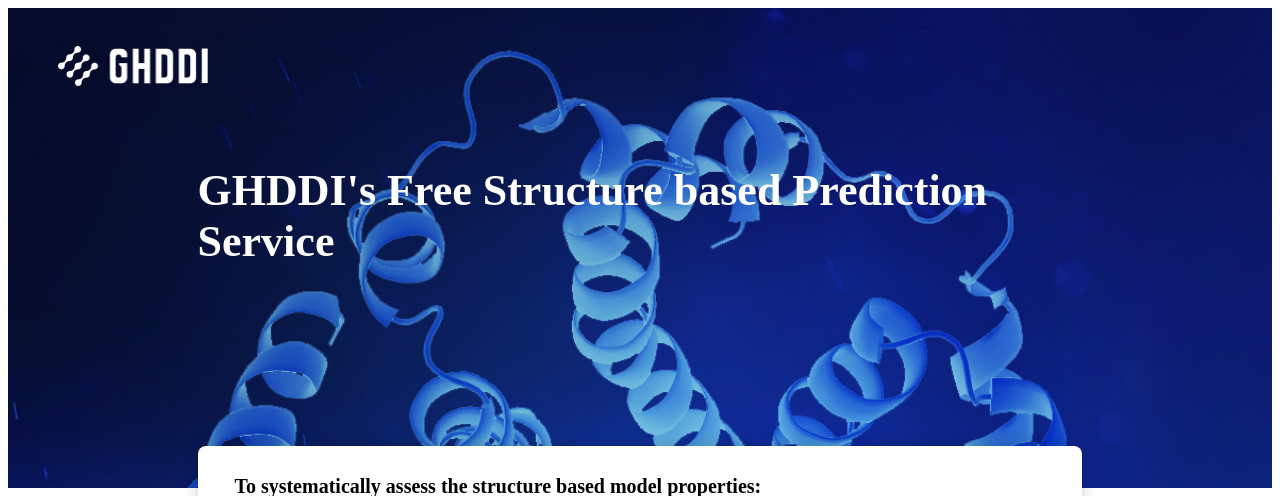
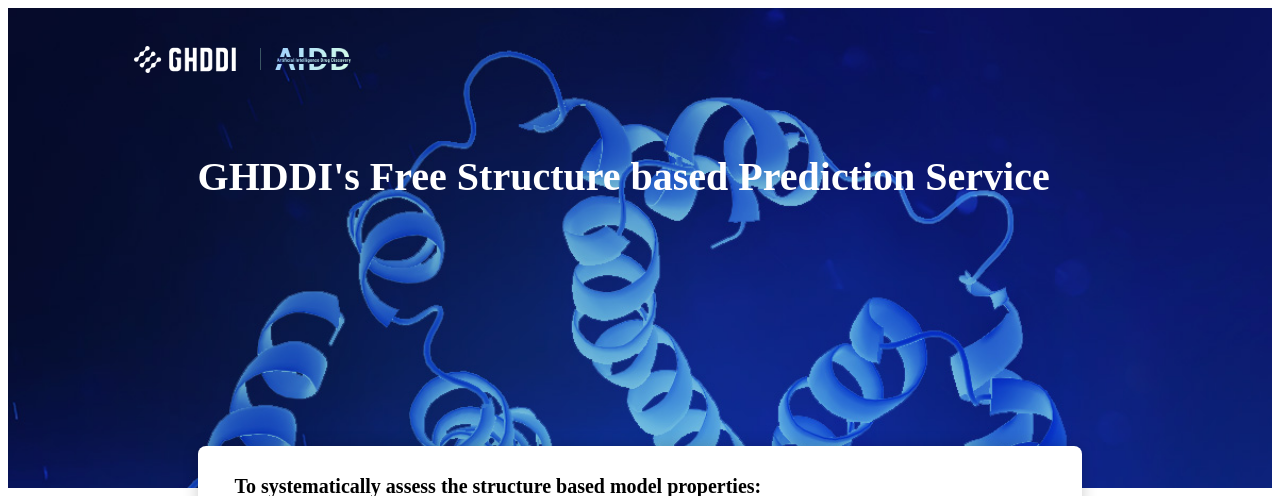
Before and after one commit to wxy0810500/deep_molecule_engine_client, a Django app: page /sbvs/ in a window 1280 px wide. Shown: the top 496 px of the page. Run offline with Django 3.2, Linux system fonts and the light colour scheme; parts of the project's set-up code (start-up, migrations or seed data) failed here and were passed over.

Commit message:
修改首页的logo及链接

```diff
--- a/common_static/css/public.css
+++ b/common_static/css/public.css
@@ -6,14 +6,25 @@
     height: 60%;
 }
 .top .header {
-    padding: 3% 50px;
+    padding: 3% 10%;
 }
 .top h1 {
-    font-size: 5.5vh;
+    font-size: 5vh;
     color: white;
     /*line-height: 70px;*/
     width: 70%;
     margin: 3% auto 3% auto;
+}
+
+a#aidd_logo {
+    margin-left: 2%;
+}
+#ghddi_logo img {
+    width: 10%;
+}
+#aidd_logo img {
+    width: 9%;
+    padding-bottom: 0.22%;
 }
 
 /*.top {*/
--- a/deep_engine_client/urls.py
+++ b/deep_engine_client/urls.py
@@ -22,7 +22,7 @@
 PREDICTION_BASE_URL = r'service/prediction/'
 urlpatterns = [
     path(BASE_URL, include([
-        path(r'', views.index, name='main'),
+        path(r'', views.index, name='sbvs_index'),
         path(PREDICTION_BASE_URL, include('prediction.urls'))
         ])
     )
--- a/templates/publicTopAndFooter.html
+++ b/templates/publicTopAndFooter.html
@@ -18,12 +18,15 @@
 <body>
     <div class="top">
         <div class="header">
-            <a href="http://www.ghddi.org">
-                <img class="" src="{% static "imgs/Logo.png" %}" width="150px">
+            <a href="http://www.ghddi.org" id="ghddi_logo">
+                <img class="" src="{% static "imgs/Logo.png" %}">
+            </a>
+            <a href="/" id="aidd_logo">
+                <img class="" src="{% static "imgs/AIDD_logo.png" %}">
             </a>
         </div>
             <h1>
-            <a href="{% url 'main' %}">
+            <a href="{% url 'sbvs_index' %}">
                 GHDDI's Free Structure based Prediction Service
             </a>
             </h1>
```
Also changed, not shown: common_static/imgs/AIDD_logo.png (added).
